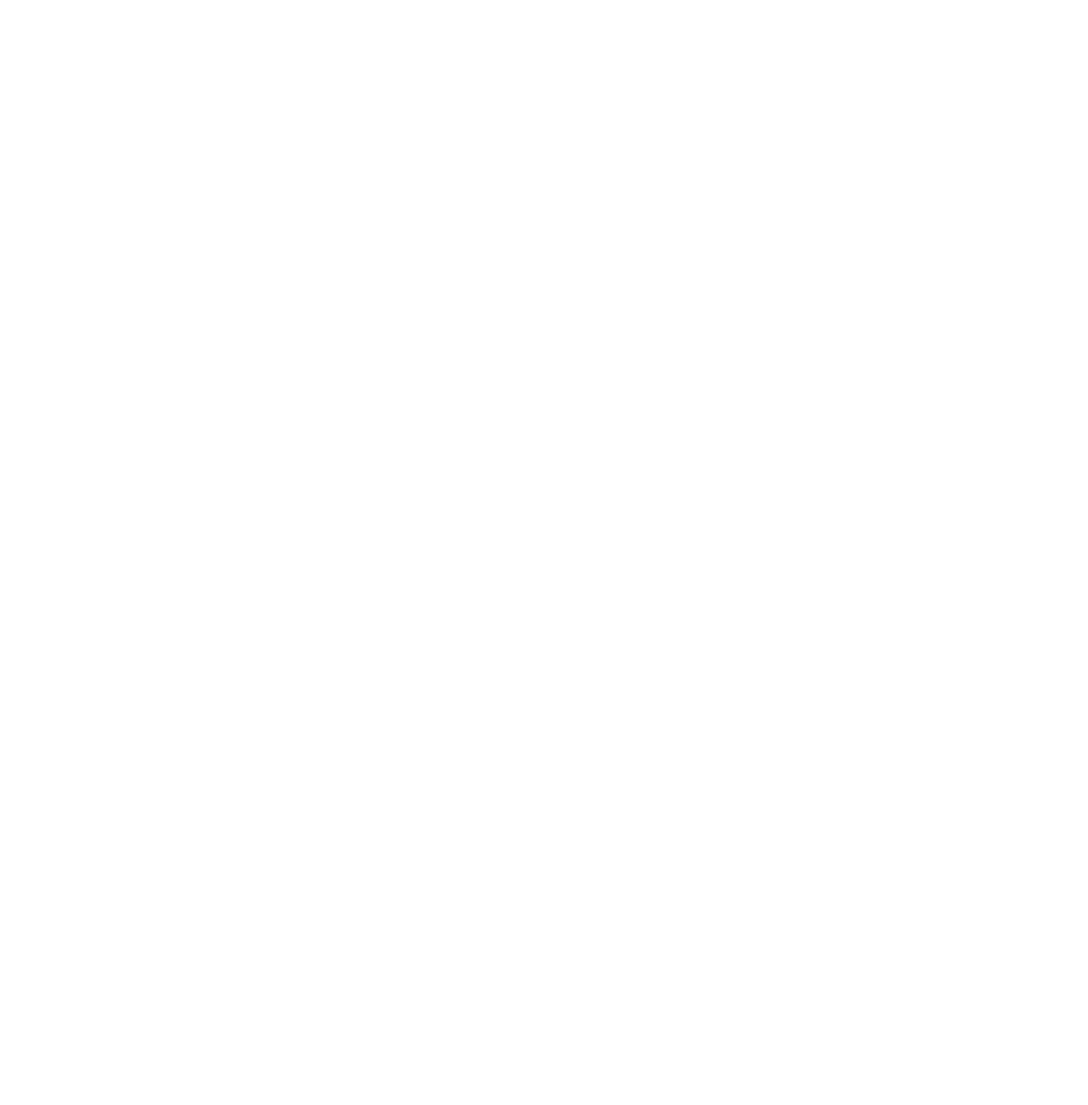
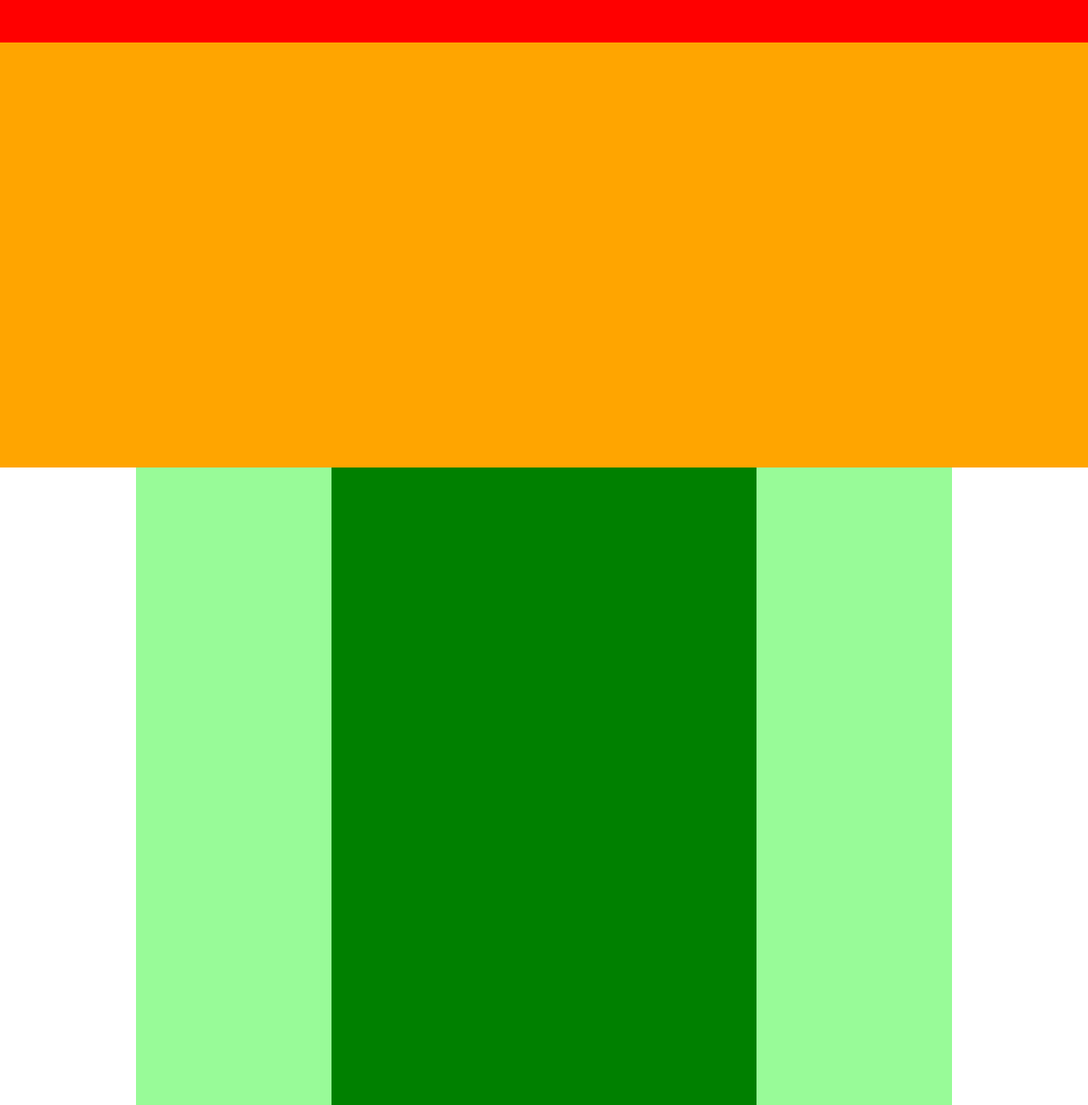
Before and after one commit to mixteitei/1-4, a plain HTML site: page index.html in a window 1280 px wide. Shown: the top 1300 px of the page at 85% size. Before the commit the page ends 800 px from the top, so only its background shows below. Drawn offline with Linux system fonts and the light colour scheme.

Commit message:
[finish]1-4

```diff
--- a/index.html
+++ b/index.html
@@ -6,6 +6,13 @@
     <link rel="stylesheet" href="style.css">
   </head>
   <body>
-
+    <div class="header"></div>
+    <div class="main-visual"></div>
+    <div class="main">
+      <div class="sidebar-left"></div>
+      <div class="blog"></div>
+      <div class="sidebar-right"></div>
+    </div>
+    <div class="footer"></div>
   </body>
 </html>
--- a/style.css
+++ b/style.css
@@ -0,0 +1,48 @@
+* {
+  padding: 0;
+  margin: 0;
+  box-sizing: border-box;
+}
+
+.header {
+  width: 100%;
+  height: 50px;
+  background-color: red;
+}
+
+.main-visual {
+  width: 100%;
+  height: 500px;
+  background-color: orange;
+}
+
+.main {
+  width: 960px;
+  display: flex;
+  justify-content: center;
+  margin: 0 auto;
+}
+
+.sidebar-left {
+  width: 230px;
+  height: 1400px;
+  background-color: palegreen;
+}
+
+.blog {
+  width: 500px;
+  height: 1400px;
+  background-color: green;
+}
+
+.sidebar-right {
+  width: 230px;
+  height: 1400px;
+  background-color: palegreen;
+}
+
+.footer {
+  width: 100%;
+  height: 100px;
+  background-color: blue;
+}
```
